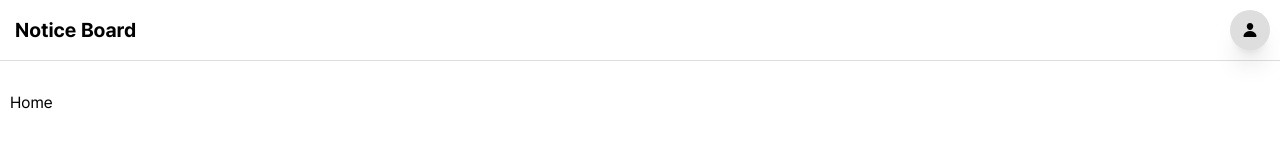
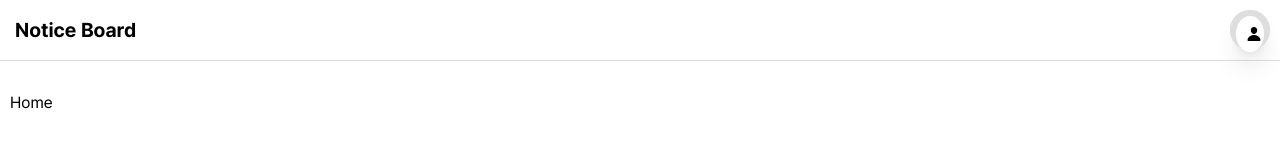
Before and after one commit to ST-JM-ORG/notice-board-fe, a Next.js app: page / in a window 1280 px wide. Shown: the top 160 px of the page. Built offline with nearby package versions, Linux system fonts and the light colour scheme.

Commit message:
Fix: header > 프로필 이미지와 드롭다운 메뉴 프로필 이미지의 스타일이 다른 현상 수정

```diff
--- a/src/components/header.tsx
+++ b/src/components/header.tsx
@@ -1,10 +1,11 @@
 "use client";
 
 import React, { useEffect, useRef, useState } from "react";
-import { IoPerson } from "react-icons/io5";
 import { shallowEqual } from "react-redux";
 
 import { useRouter } from "next/navigation";
+
+import ProfileImage from "@/components/profile-image";
 
 import useOutsideClick from "@/hook/use-outside-click";
 
@@ -112,21 +113,13 @@ export default function Header() {
             ref={ref}
             className={cn(
               `box-border flex h-full w-full items-center justify-center rounded-1/2
-              bg-gainsboro p-5 shadow-xl backdrop-blur`,
+              bg-gainsboro p-5 shadow-xl backdrop-blur transition-colors duration-200
+              ease-in-out`,
               "hover:bg-anti-flash-white",
-              "transition-colors duration-200 ease-in-out",
             )}
             onClick={handleSwitchProfileButton}
           >
-            {!profileImg ? (
-              <IoPerson />
-            ) : (
-              <img
-                alt="profile image"
-                src={process.env.NEXT_PUBLIC_BASE_URL + profileImg}
-                className="h-full w-full rounded-1/2 object-contain backdrop-blur"
-              />
-            )}
+            <ProfileImage src={profileImg} />
           </button>
           {animation && (
             <div
@@ -143,17 +136,7 @@ export default function Header() {
             >
               <div className="flex flex-col items-center justify-center">
                 <div className="h-40 w-40 rounded-1/2 border-1 border-gainsboro object-contain p-5 backdrop-blur">
-                  {!profileImg ? (
-                    <div className="rounded-1/2 bg-white p-10">
-                      <IoPerson />
-                    </div>
-                  ) : (
-                    <img
-                      alt="profile image"
-                      src={process.env.NEXT_PUBLIC_BASE_URL + profileImg}
-                      className="h-full w-full rounded-1/2"
-                    />
-                  )}
+                  <ProfileImage src={profileImg} />
                 </div>
                 <p className="mt-5 w-full text-center font-bold">
                   안녕하세요! {username}님
@@ -163,8 +146,8 @@ export default function Header() {
                 <button
                   type="button"
                   className={cn(
-                    "mb-2 rounded-t-10 bg-white py-5 text-14",
-                    "transition-colors duration-100 ease-in-out",
+                    `mb-2 rounded-t-10 bg-white py-5 text-14 transition-colors duration-100
+                    ease-in-out`,
                     "hover:bg-gainsboro hover:bg-opacity-30",
                   )}
                   onClick={handleGoProfilePage}
@@ -175,8 +158,7 @@ export default function Header() {
                   <button
                     type="button"
                     className={cn(
-                      "mb-2 bg-white py-5 text-14",
-                      "transition-colors duration-100 ease-in-out",
+                      "mb-2 bg-white py-5 text-14 transition-colors duration-100 ease-in-out",
                       "hover:bg-gainsboro hover:bg-opacity-30",
                     )}
                     onClick={handleGoAdminPage}
@@ -187,8 +169,7 @@ export default function Header() {
                 <button
                   type="button"
                   className={cn(
-                    "rounded-b-10 bg-white py-5 text-14",
-                    "transition-colors duration-100 ease-in-out",
+                    "rounded-b-10 bg-white py-5 text-14 transition-colors duration-100 ease-in-out",
                     "hover:bg-gainsboro hover:bg-opacity-30",
                   )}
                   onClick={handleLogout}
--- /dev/null
+++ b/src/components/profile-image.tsx
@@ -0,0 +1,26 @@
+import React from "react";
+import { IoPerson } from "react-icons/io5";
+
+interface Props {
+  src?: string | null | undefined;
+}
+
+export default function ProfileImage(props: Props) {
+  const { src } = props;
+
+  return (
+    <div className="h-40 w-40 rounded-1/2 border-1 border-gainsboro object-contain p-5 backdrop-blur">
+      {!src ? (
+        <div className="rounded-1/2 bg-white p-10">
+          <IoPerson />
+        </div>
+      ) : (
+        <img
+          alt="profile image"
+          src={process.env.NEXT_PUBLIC_BASE_URL + src}
+          className="h-full w-full rounded-1/2"
+        />
+      )}
+    </div>
+  );
+}
```
